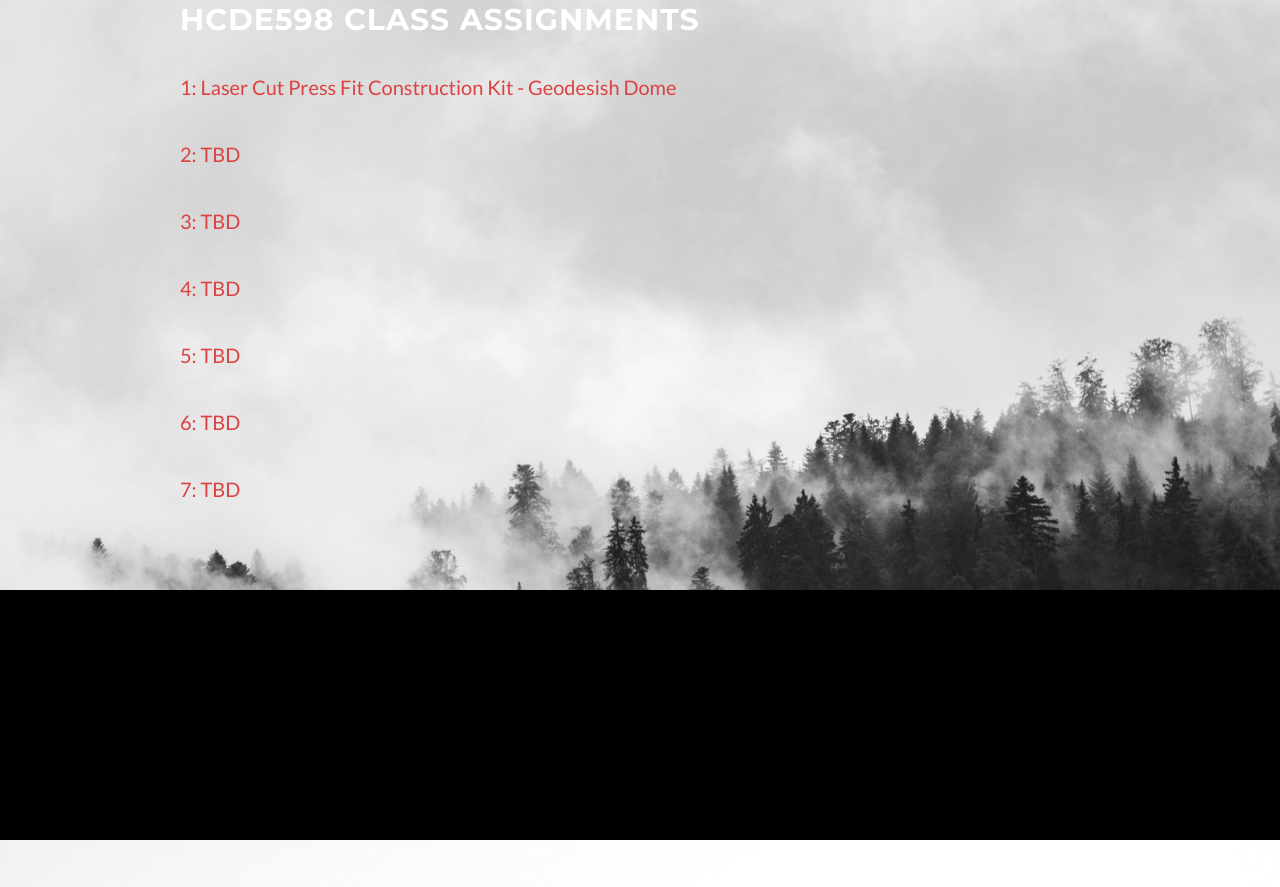
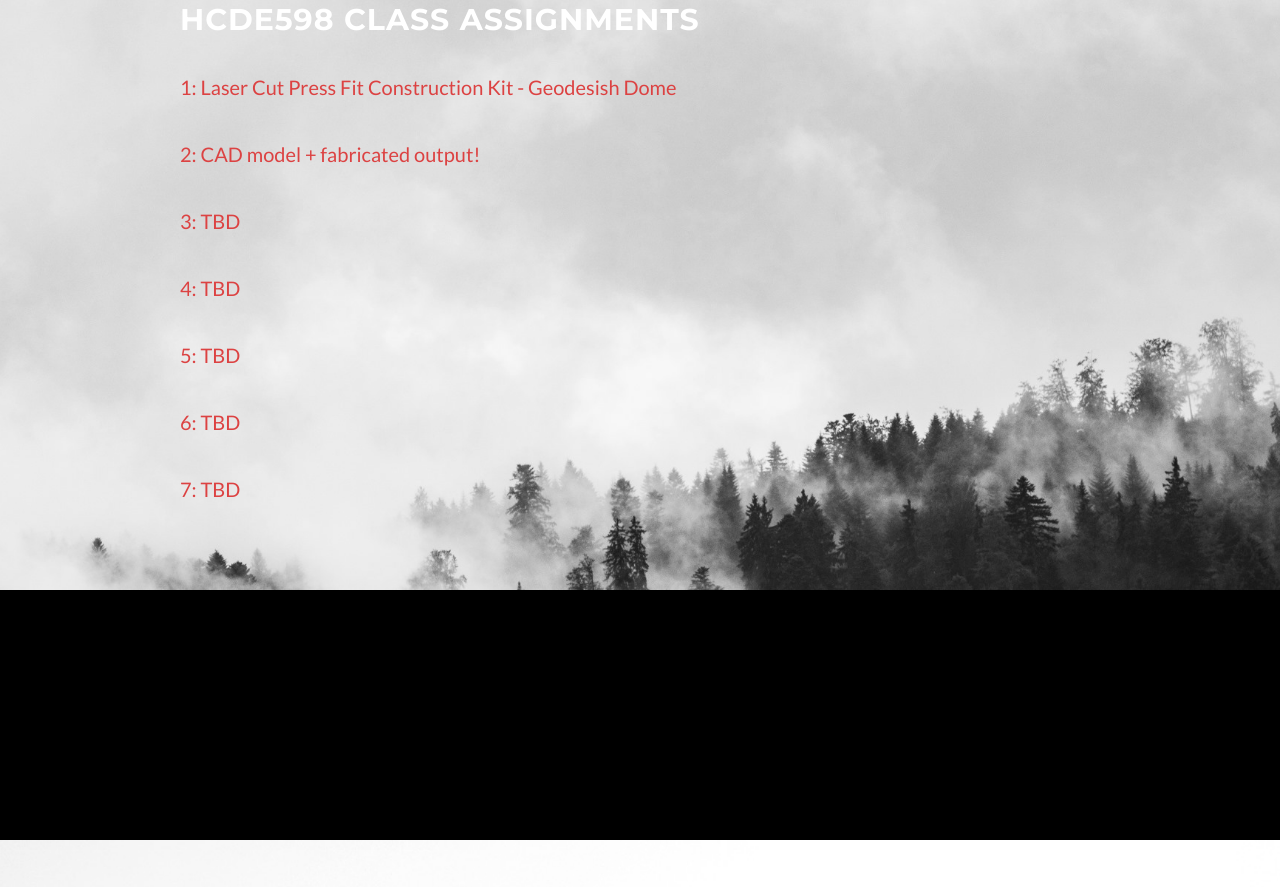
Before and after one commit to malvenko/malvenko.github.io, a plain HTML site: page HCDE598SP19/index.html in a window 1280 px wide. Shown: the part 1981-2868 px from the top of the page. Drawn offline with nearby package versions, Linux system fonts and the light colour scheme.

Commit message:
Updated index

```diff
--- a/HCDE598SP19/index.html
+++ b/HCDE598SP19/index.html
@@ -111,7 +111,7 @@
                 <div class="col-lg-10 col-lg-offset-1">
                     <h2>HCDE598 Class Assignments</h2>
                     <p><a href="https://malvenko.github.io/HCDE598SP19/A1.html">1: Laser Cut Press Fit Construction Kit - Geodesish Dome</a></p>
-                    <p><a href="https://malvenko.github.io/HCDE598SP19/A2.html">2: TBD</a></p>
+                    <p><a href="https://malvenko.github.io/HCDE598SP19/A2.html">2: CAD model + fabricated output!</a></p>
                     <p><a href="https://malvenko.github.io/HCDE598SP19/A3.html">3: TBD</a></p>
                     <p><a href="https://malvenko.github.io/HCDE598SP19/A4.html">4: TBD</a></p>
                     <p><a href="https://malvenko.github.io/HCDE598SP19/A5.html">5: TBD</a></p>
```
Also changed, not shown: HCDE598SP19/A2.html (+1 -1 lines).
